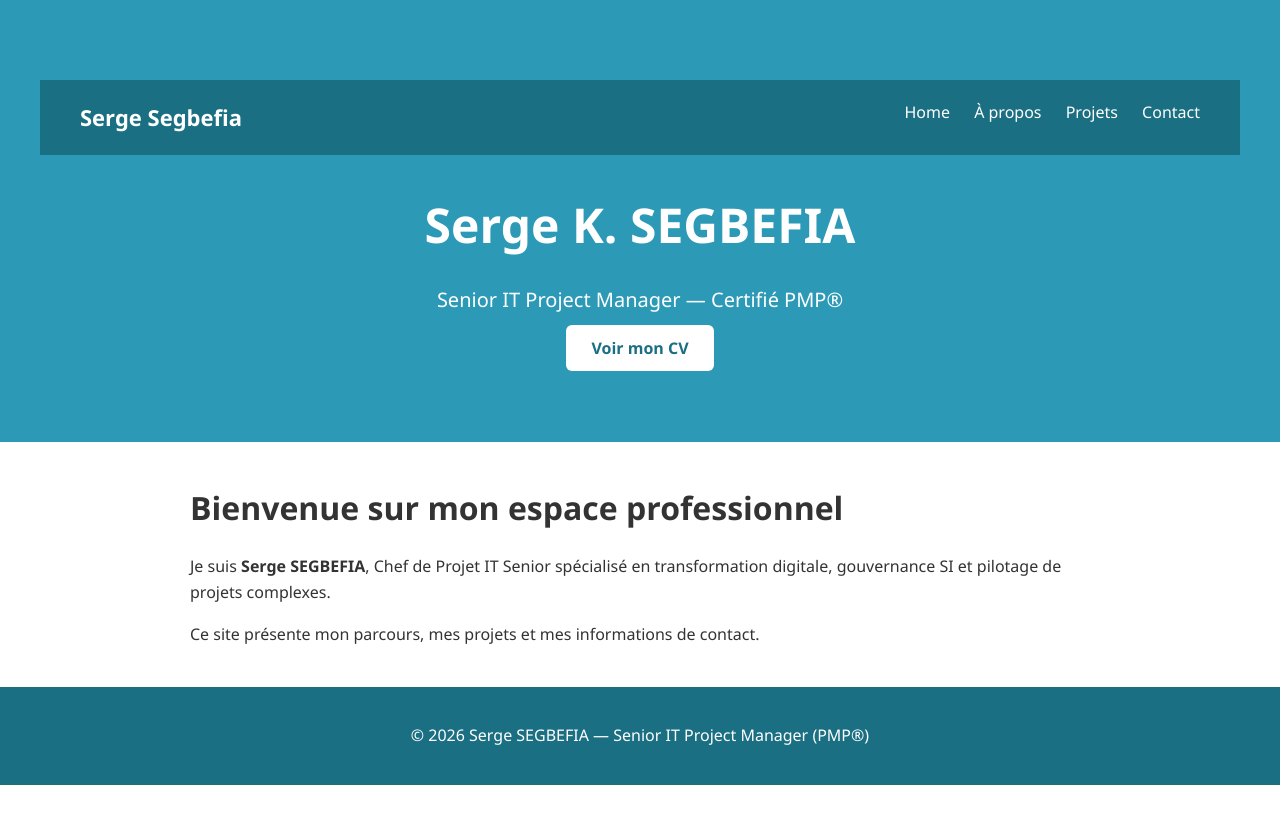
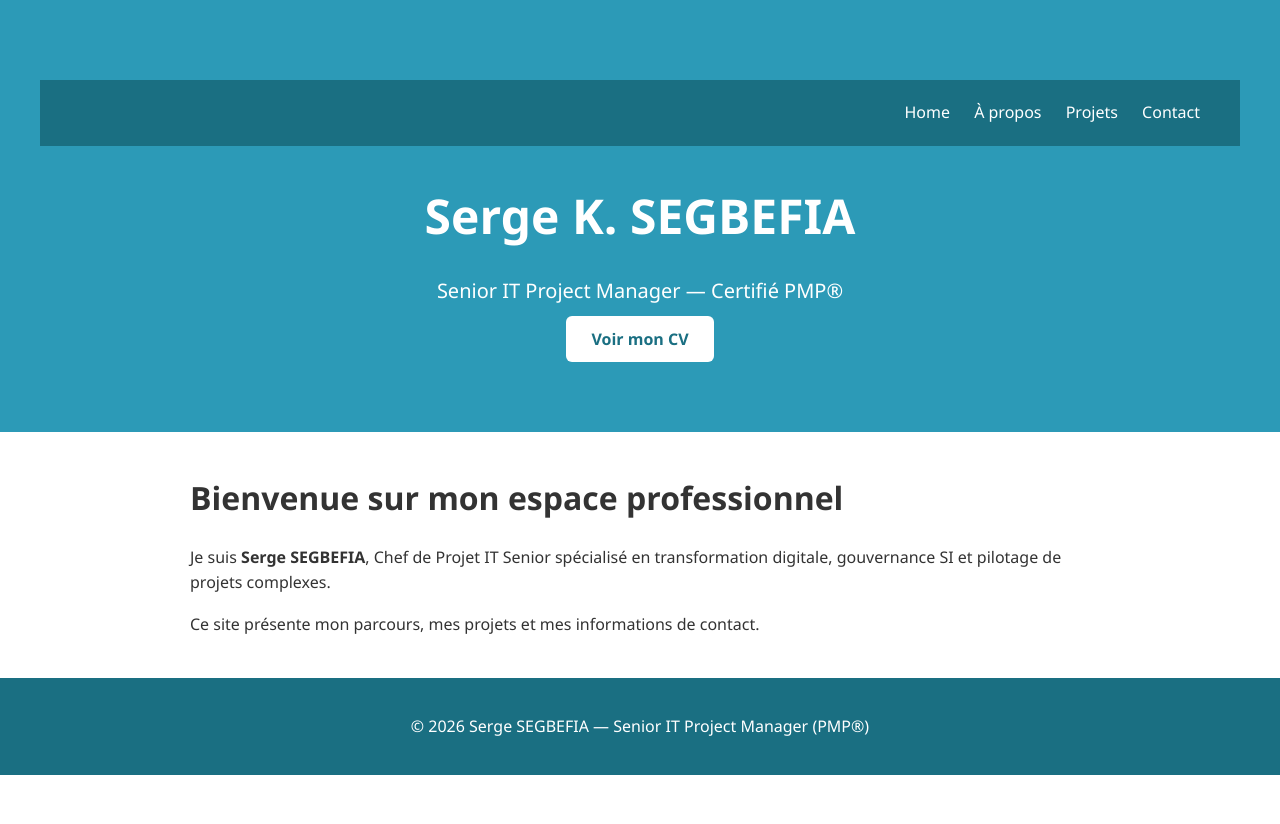
Before and after one commit to segserge/careerpath, a Jekyll site: the page built from index.md, in a window 1280 px wide. Shown: the top 824 px of the page. Built offline with Jekyll 4.4.1, drawn with Linux system fonts in a browser that asks for light colours.

Commit message:
Remove site title link from header
Removed the site title link from the header.

```diff
--- a/_layouts/default.html
+++ b/_layouts/default.html
@@ -17,7 +17,7 @@
     <header class="hero">
         <nav class="navbar">
             <div class="nav-left">
-                <a href="/" class="site-title">Serge Segbefia</a>
+                <a href="/" class="site-title"></a>
             </div>
             <div class="nav-right">
                 <a href="/" class="nav-link">Home</a>
```
